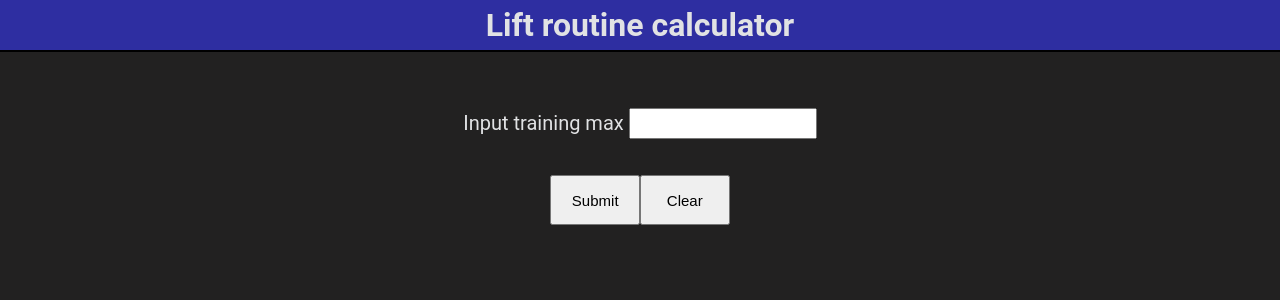
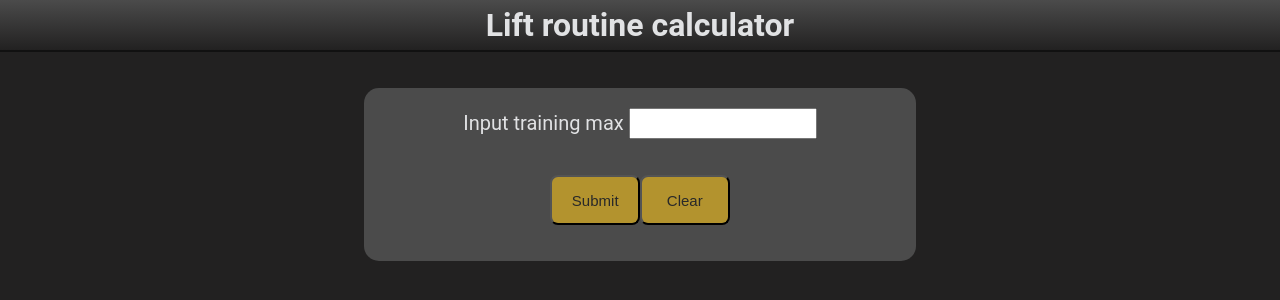
Before and after one commit to Solphilos/lift-calculator, a plain HTML site: page index.html in a window 1280 px wide. Drawn offline with Linux system fonts and the light colour scheme.

Commit message:
changed button and header background color

```diff
--- a/style.css
+++ b/style.css
@@ -2,6 +2,10 @@
   --main-bg-color: rgb(34, 33, 33);
   --title-font: #e1e2e4;
   --header: rgb(46, 46, 161);
+  --neg-blue: #24507C;
+  --window-grey: #4b4b4b;
+  --silver: #707070;
+  --button-blue: #3b73ac;
 }
 
 body {
@@ -19,11 +23,11 @@ body {
 
 .header {
   height: 50px;
-  background-color: var(--header);
+  background-image: linear-gradient(#4b4b4b, var(--main-bg-color));
   display: flex;
   justify-content: center;
   align-items: center;
-  border-bottom: solid black 2px;
+  border-bottom: solid rgb(12, 12, 12) 1px;
   color: var(--title-font);
 }
 
@@ -44,7 +48,9 @@ body {
   justify-content: space-between;
   align-items: center;
   font-size: 16px;
+  padding: 20px;
   color: var(--title-font);
+  background-color: var(--window-grey);
 }
 
 
@@ -75,6 +81,12 @@ body {
 
 }
 
+.submit, .clear {
+  border-radius: 4px;
+  background-color: rgb(179, 147, 46);
+  color: rgb(41, 41, 41);
+}
+
 /* everything above here will be mobile, everything below for larger screens */
 
 @media (min-width: 600px){              /* start work on mobile first styling */
@@ -92,11 +104,11 @@ body {
 
     .header {
       height: 50px;
-      background-color: var(--header);
+      background-image: linear-gradient(#4b4b4b, var(--main-bg-color));
       display: flex;
       justify-content: center;
       align-items: center;
-      border-bottom: solid black 2px;
+      border-bottom: solid rgb(17, 17, 17) 2px;
     }
 
 
@@ -117,6 +129,9 @@ body {
       margin-bottom: 20px;
       font-size: 20px;
       padding: 20px;
+      border: var(--window-grey);
+      border-radius: 15px;
+      background-color: var(--window-grey);
     }
 
     #maxInput {
@@ -134,6 +149,12 @@ body {
     .buttonBox {
       width: 35%;
       margin-top: 20px;
+    }
+
+    .submit, .clear {
+      border-radius: 8px;
+      background-color: rgb(179, 147, 46);
+      color: rgb(41, 41, 41);
     }
 
     .results {
```
